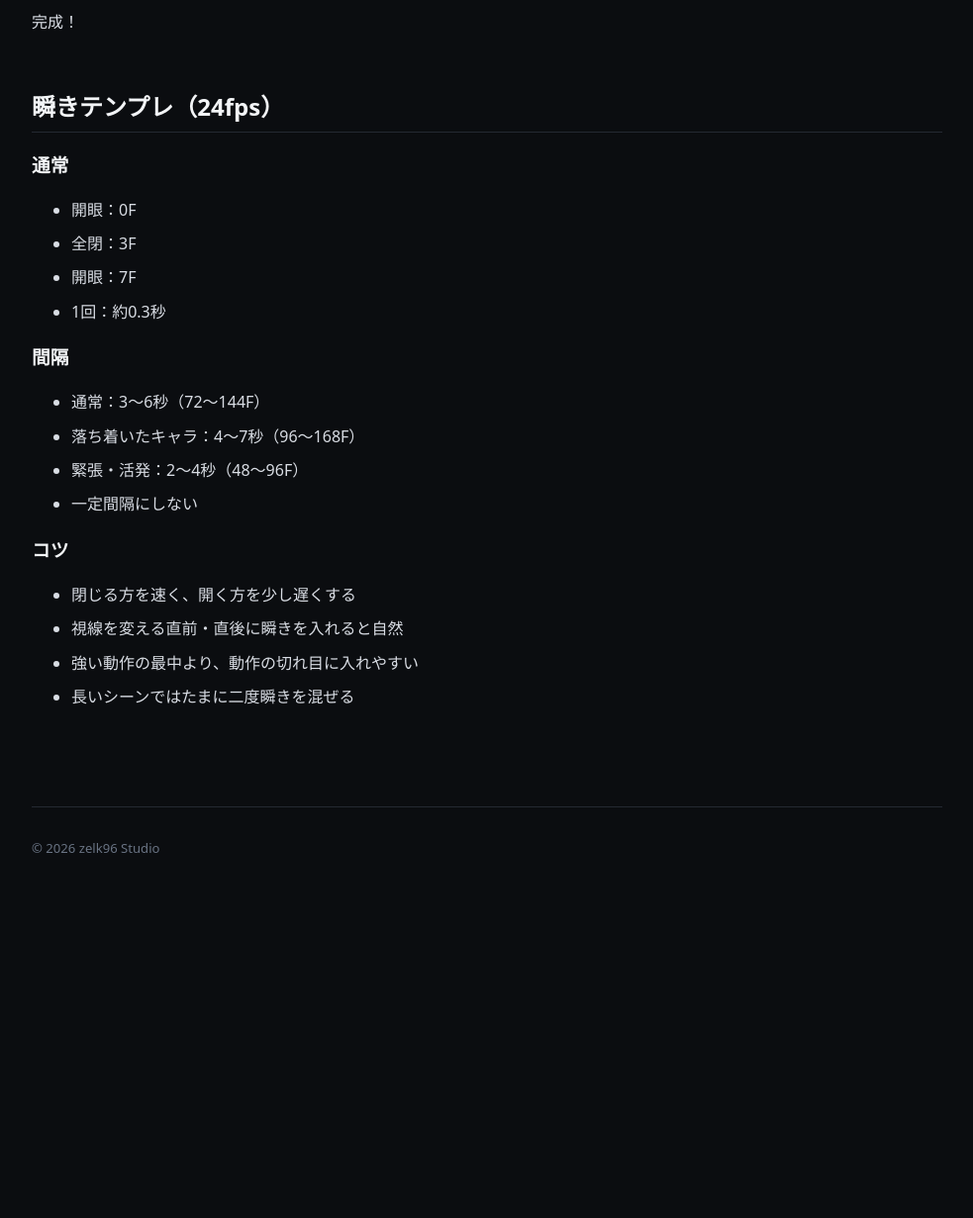
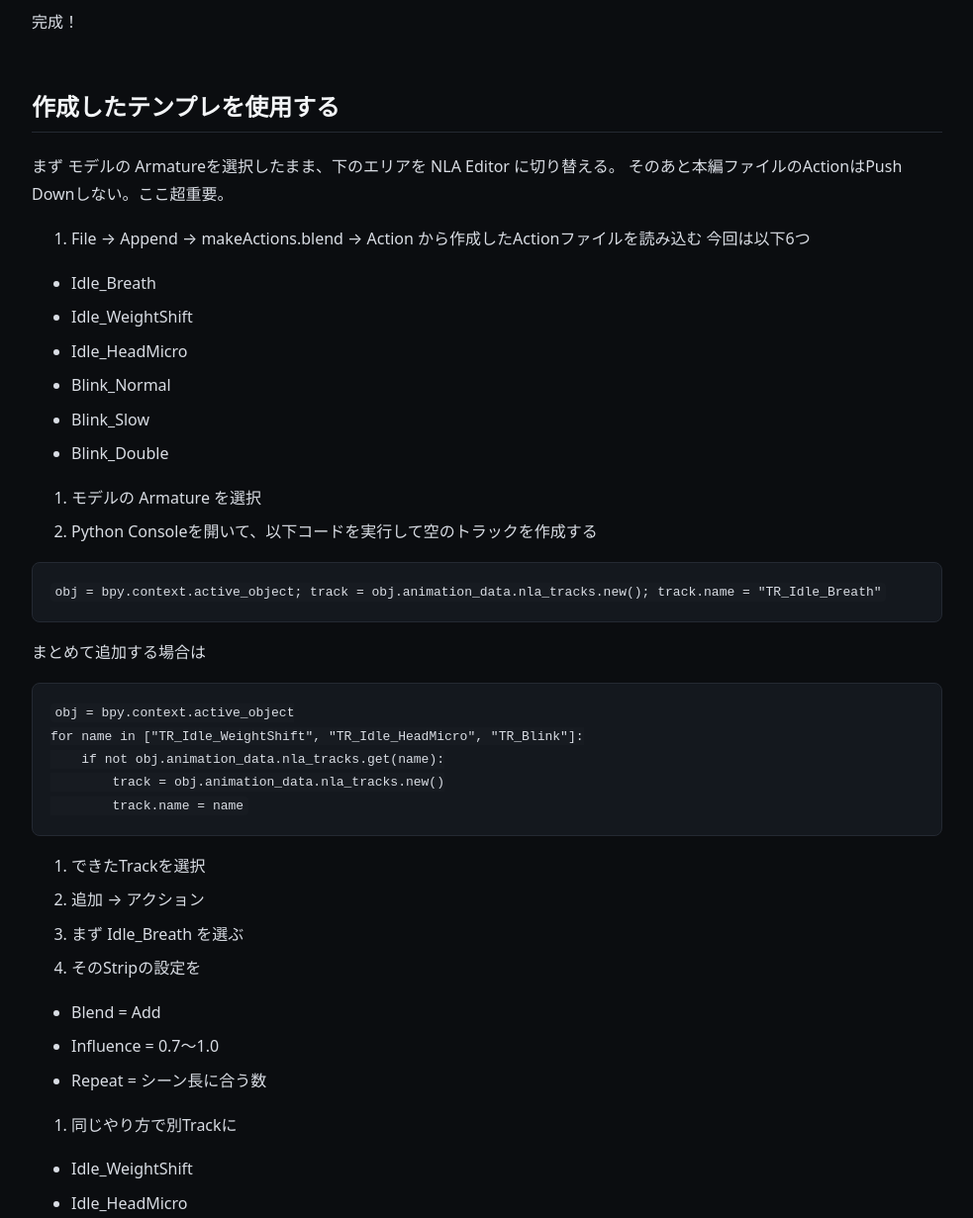
Before and after one commit to zelk96/zelk96-studio, a Jekyll site: the page built from posts/turn-the-blinking-action-into-a-template.md, in a window 1280 px wide and 1400 px high, scrolled down 2403 px. Shown: the part 169-1400 px from the top of the window at 99% size, without its empty margins (148-1131 px from the left). Built offline with Jekyll 4.4.1, drawn with Linux system fonts in a browser that asks for light colours; before the commit the page ends 3491 px from its top, so only the background shows below that.

Commit message:
Add idle/blink NLA template usage
Document how to use the generated Blender action templates in the NLA editor. This adds a step-by-step guide for appending actions, creating empty tracks, and configuring idle/blink strips with proper blend, influence, and repeat settings.

````diff
--- a/posts/turn-the-blinking-action-into-a-template.md
+++ b/posts/turn-the-blinking-action-into-a-template.md
@@ -41,6 +41,54 @@ blender_note: true
 
 完成！
 
+## 作成したテンプレを使用する
+
+まず モデルの Armatureを選択したまま、下のエリアを NLA Editor に切り替える。
+そのあと本編ファイルのActionはPush Downしない。ここ超重要。
+
+1. File → Append → makeActions.blend → Action から作成したActionファイルを読み込む
+   今回は以下6つ
+
+- Idle_Breath
+- Idle_WeightShift
+- Idle_HeadMicro
+- Blink_Normal
+- Blink_Slow
+- Blink_Double
+
+2. モデルの Armature を選択
+3. Python Consoleを開いて、以下コードを実行して空のトラックを作成する
+
+```python
+obj = bpy.context.active_object; track = obj.animation_data.nla_tracks.new(); track.name = "TR_Idle_Breath"
+```
+
+まとめて追加する場合は
+
+```python
+obj = bpy.context.active_object
+for name in ["TR_Idle_WeightShift", "TR_Idle_HeadMicro", "TR_Blink"]:
+    if not obj.animation_data.nla_tracks.get(name):
+        track = obj.animation_data.nla_tracks.new()
+        track.name = name
+```
+
+4. できたTrackを選択
+5. 追加 → アクション
+6. まず Idle_Breath を選ぶ
+7. そのStripの設定を
+
+- Blend = Add
+- Influence = 0.7〜1.0
+- Repeat = シーン長に合う数
+
+8. 同じやり方で別Trackに
+
+- Idle_WeightShift
+- Idle_HeadMicro
+
+を追加
+
 ## 瞬きテンプレ（24fps）
 
 ### 通常
````
